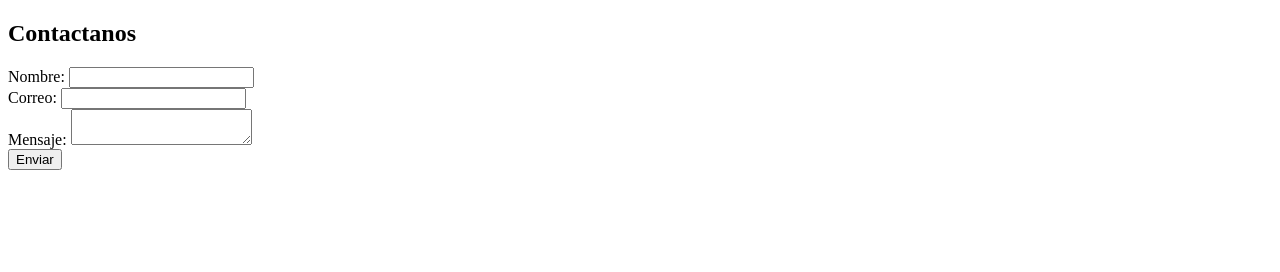
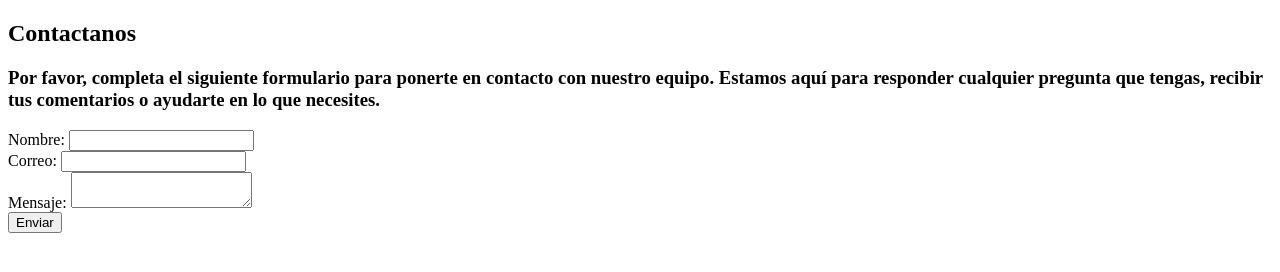
Before and after one commit to lmarangoc/equipo2_repo, a plain HTML site: page index.html in a window 1280 px wide. Drawn offline with Linux system fonts and the light colour scheme.

Commit message:
Descipcion del formulario de contacto agregada

```diff
--- a/index.html
+++ b/index.html
@@ -18,6 +18,9 @@
         <!-- Contact us -->
         <h2>Contactanos</h2>
         <form id="contact-Us" >
+            <h3> Por favor, completa el siguiente formulario para ponerte en contacto con nuestro equipo.
+                Estamos aquí para responder cualquier pregunta que tengas, recibir tus comentarios o
+                ayudarte en lo que necesites.</h3>
             <div class="form-group">
                 <label for="Your name">Nombre:</label>
                 <input type="text" id="name" name="name" required>
```
